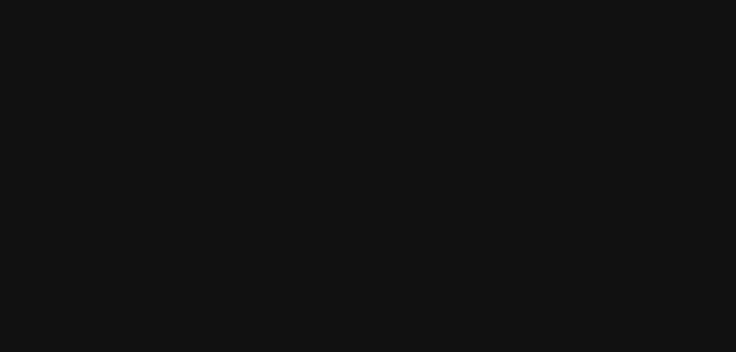
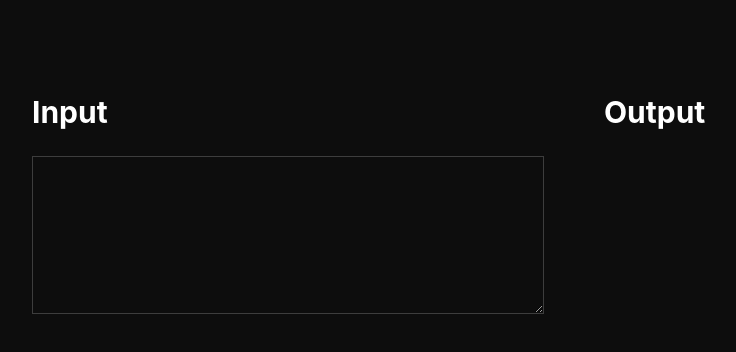
Before and after one commit to sibsfinx/english-poetry-patterns-webpack, a website: page src/index.pug in a window 1280 px wide. Shown: the whole page, without its empty margins (66-802 px from the left). Drawn offline with nearby package versions, Linux system fonts and the light colour scheme; files that its build step writes are made by us from their sources.

Commit message:
add input/output

```diff
--- a/src/index.pug
+++ b/src/index.pug
@@ -1,8 +1,15 @@
 extends _layouts/application
 
 block content
+  .app-container
+    .app-block
+      h1 Input
+      textarea.input#input
+    .app-block
+      h1 Output
+      div.output#output
+
   div.content#content
 
-  div.output#output
 
   //<div class="content" id="content"></div>
--- a/src/styles/styles.sass
+++ b/src/styles/styles.sass
@@ -7,6 +7,41 @@
 // @import node_modules/bootstrap-sass/assets/stylesheets/bootstrap/mixins
 
 body
-  background: #111
+  background: lighten(#000, 5%)
+
+body,
+p,
+input,
+textarea
   color: #fff
+  font:
+    size: 15px
+    family: 'SF Pro Text', 'Helvetica Neue', 'Helvetica', 'Arial', sans-serif
+  line-height: 1.6
   --webkit-font-smoothing: antialiased
+
+body *
+  box-sizing: border-box
+
+.app-container
+  display: flex
+  flex-direction: row
+  width: 100%
+  padding: 30px
+
+.app-block
+  flex: 0 0 50%
+  padding: 0 30px
+  display: flex
+  flex-direction: column
+
+.output
+  padding: 10px
+  //border: 1px solid rgba(#fff, 0.2)
+
+.input
+  display: flex
+  flex: 0 0 100%
+  padding: 10px
+  background: none
+  border: 1px solid rgba(#fff, 0.2)
```
Also changed, not shown: src/index.js (+13 -2 lines).
